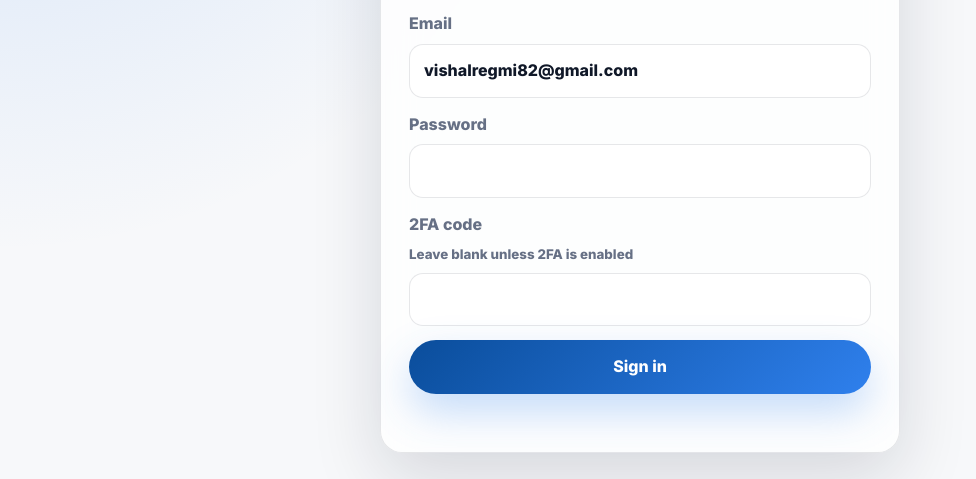
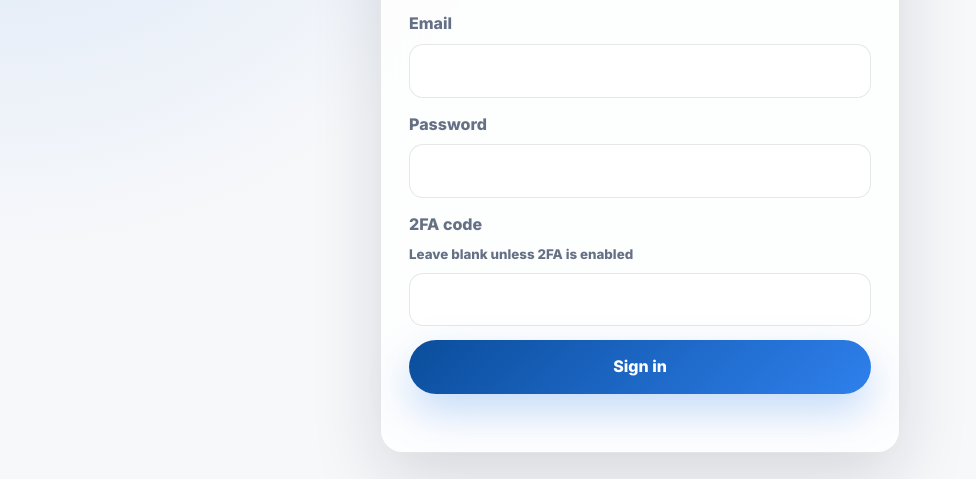
Before and after one commit to bishalregmi82/kankai-secondary-school-modern, a plain HTML site: page kss-secure-cms-gate-83.html in a window 1280 px wide. Shown: the part 321-800 px from the top of the page, without its empty margins (0-976 px from the left). Drawn offline with Linux system fonts and the light colour scheme.

Commit message:
Remove prefilled admin email

```diff
--- a/kss-secure-cms-gate-83.html
+++ b/kss-secure-cms-gate-83.html
@@ -16,7 +16,7 @@
       <span class="brand-mark">K</span>
       <h1>Secure CMS Login</h1>
       <p>This hidden route is not linked from the public website and is marked noindex.</p>
-      <label>Email<input required type="email" name="email" autocomplete="username" value="vishalregmi82@gmail.com"></label>
+      <label>Email<input required type="email" name="email" autocomplete="username"></label>
       <label>Password<input required type="password" name="password" autocomplete="current-password"></label>
       <label>2FA code <small>Leave blank unless 2FA is enabled</small><input name="otp" inputmode="numeric" autocomplete="one-time-code"></label>
       <button class="btn primary" type="submit">Sign in</button>
```
